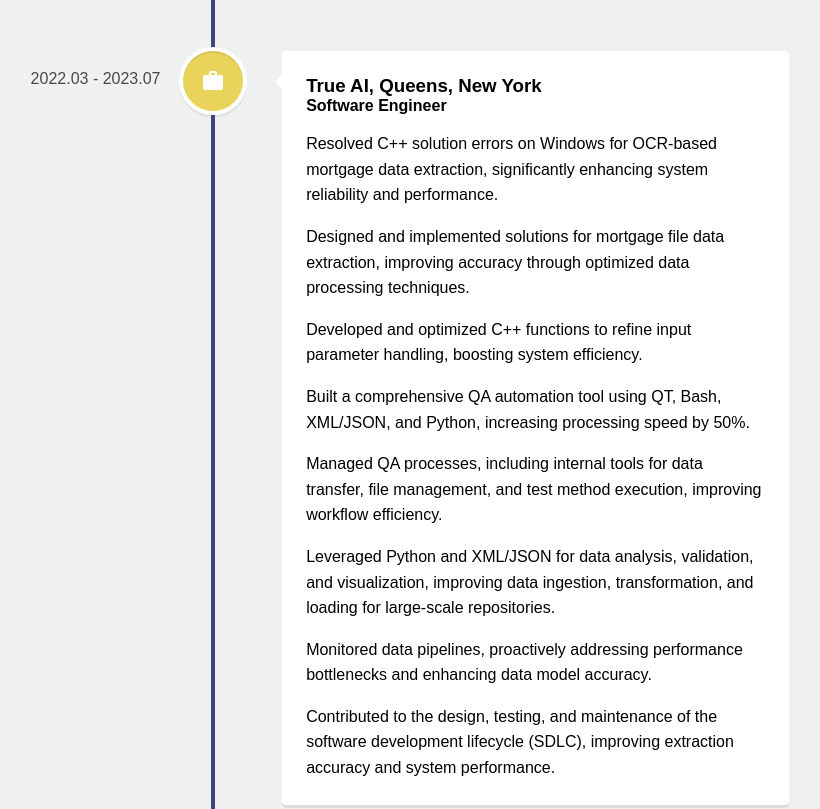
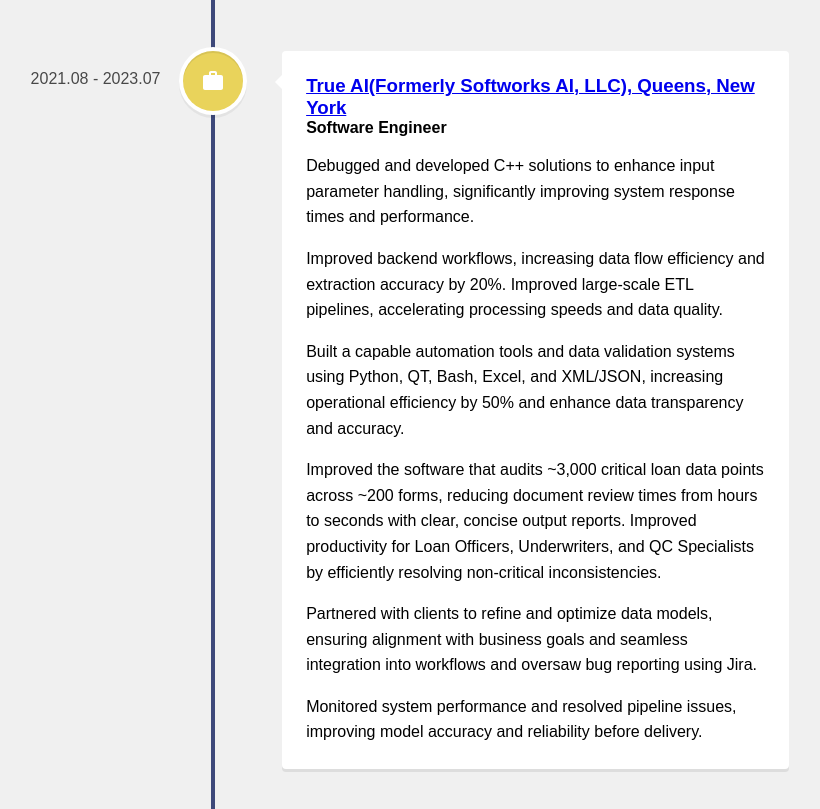
Before and after one commit to Rolfhuang/presonal_web, a React (Create React App) app: page /experience in a window 1280 px wide. Shown: the part 300-1109 px from the top of the page, without its empty margins (427-1247 px from the left). Built offline with nearby package versions, Linux system fonts and the light colour scheme.

Commit message:
updated 1.7.2025

```diff
--- a/src/pages/Experience.js
+++ b/src/pages/Experience.js
@@ -21,38 +21,39 @@
             </VerticalTimelineElement>
 
             <VerticalTimelineElement className='vertical-timeline-element--work'
-            date='2022.03 - 2023.07'
+            date='2021.08 - 2023.07'
             iconStyle={{
                 background: "#e9d35b", color: "#fff"
             }}
             icon={<WorkIcon/>}
             >
-                <h3 className='vertical-timeline-element-title'>True AI, Queens, New York</h3>
+                <h3 className='vertical-timeline-element-title'>
+                    <a href="https://true.ai/" target="_blank" rel="noopener noreferrer" style={{ textDecoration: 'underline' }}>
+                        True AI(Formerly Softworks AI, LLC), Queens, New York
+                    </a>
+                    </h3>
                 <h4 className='vertical-timeline-element-subtitle'>Software Engineer</h4>
-                <p>Resolved C++ solution errors on Windows for OCR-based mortgage data extraction, significantly enhancing system reliability and performance.</p>
-                <p>Designed and implemented solutions for mortgage file data extraction, improving accuracy through optimized data processing techniques.</p>
-                <p>Developed and optimized C++ functions to refine input parameter handling, boosting system efficiency.</p>
-                <p>Built a comprehensive QA automation tool using QT, Bash, XML/JSON, and Python, increasing processing speed by 50%.</p>
-                <p>Managed QA processes, including internal tools for data transfer, file management, and test method execution, improving workflow efficiency.</p>
-                <p>Leveraged Python and XML/JSON for data analysis, validation, and visualization, improving data ingestion, transformation, and loading for large-scale repositories.</p>
-                <p>Monitored data pipelines, proactively addressing performance bottlenecks and enhancing data model accuracy.</p>
-                <p>Contributed to the design, testing, and maintenance of the software development lifecycle (SDLC), improving extraction accuracy and system performance.</p>
+                <p>Debugged and developed C++ solutions to enhance input parameter handling, significantly improving system response times and performance.</p>
+                <p>Improved backend workflows, increasing data flow efficiency and extraction accuracy by 20%. Improved large-scale ETL pipelines, accelerating processing speeds and data quality.</p>
+                <p>Built a capable automation tools and data validation systems using Python, QT, Bash, Excel, and XML/JSON, increasing operational efficiency by 50% and enhance data transparency and accuracy.</p>
+                <p>Improved the software that audits ~3,000 critical loan data points across ~200 forms, reducing document review times from hours to seconds with clear, concise output reports. Improved productivity for Loan Officers, Underwriters, and QC Specialists by efficiently resolving non-critical inconsistencies.</p>
+                <p>Partnered with clients to refine and optimize data models, ensuring alignment with business goals and seamless integration into workflows and oversaw bug reporting using Jira.</p>
+                <p>Monitored system performance and resolved pipeline issues, improving model accuracy and reliability before delivery.</p>
             </VerticalTimelineElement>
 
             <VerticalTimelineElement className='vertical-timeline-element--work'
-            date='2021.08 - 2022.03'
+            date='2015.10 - 2018.08'
             iconStyle={{
                 background: "#e9d35b", color: "#fff"
             }}
             icon={<WorkIcon/>}
             >
-                <h3 className='vertical-timeline-element-title'>SoftworksAI, Queens, New York</h3>
-                <h4 className='vertical-timeline-element-subtitle'>System QA Internship</h4>
-                <p>Implemented automation solutions using Bash and Python for testing, reducing manual effort, accelerating test cycles, and improving software quality.</p>
-                <p>Classified and verified data using Python (pandas) to enhance data models.</p>
-                <p>Managed dataset curation for address verification, developed requirements, test strategies, and oversaw bug reporting using Jira.</p>
-                <p>Analyzed test data to uncover insights, visualize trends, and generate reports for stakeholders, aiding decision-making and QA monitoring.</p>
-                <p>Fostered team collaboration to ensure efficient project workflows and successful outcomes.</p>
+                <h3 className='vertical-timeline-element-title'>UNME Group, New York</h3>
+                <h4 className='vertical-timeline-element-subtitle'>Data Analysis & Operations</h4>
+                <p>Led end-to-end analysis of customer behavior using Python and Amazon Seller Central, generating insights that increased repeat purchase rate by implementing targeted product recommendations and service improvements.</p>
+                <p>Streamlined inventory management for 1,000+ SKUs through Excel automation and Amazon tools, resulting in 40% reduction in stockouts while maintaining optimal stock levels through data-driven reorder points.</p>
+                <p>Analysis Amazon Business Reports data with Python enabling proactive inventory planning and reducing supply chain bottlenecks by 25%.</p>
+                <p>Optimized Amazon PPC and Sponsored Products campaigns through performance analysis, achieving 30% improvement in ROAS through strategic bid adjustments and keyword optimization.</p>
             </VerticalTimelineElement>
 
             <VerticalTimelineElement className='vertical-timeline-element--education'
```
